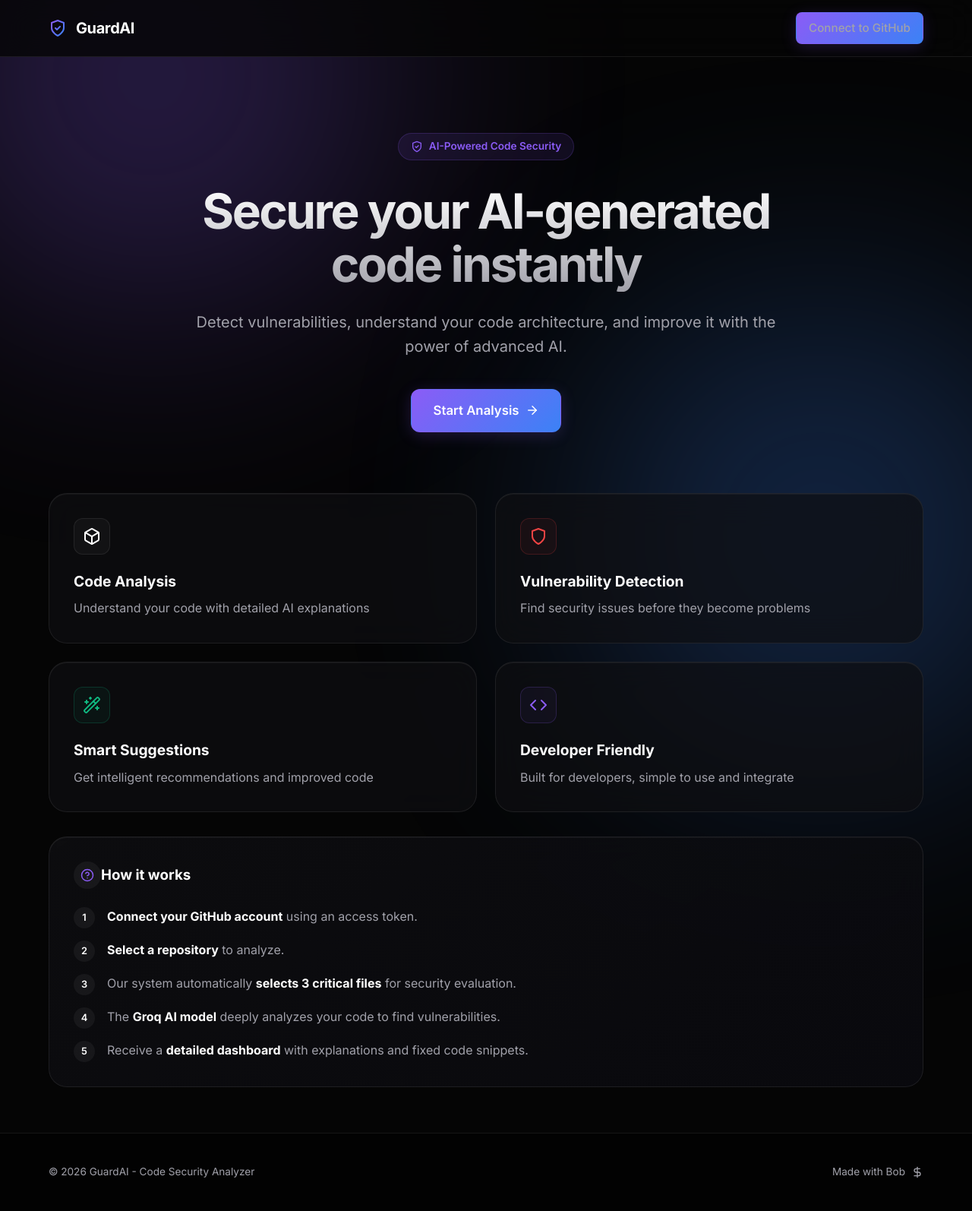
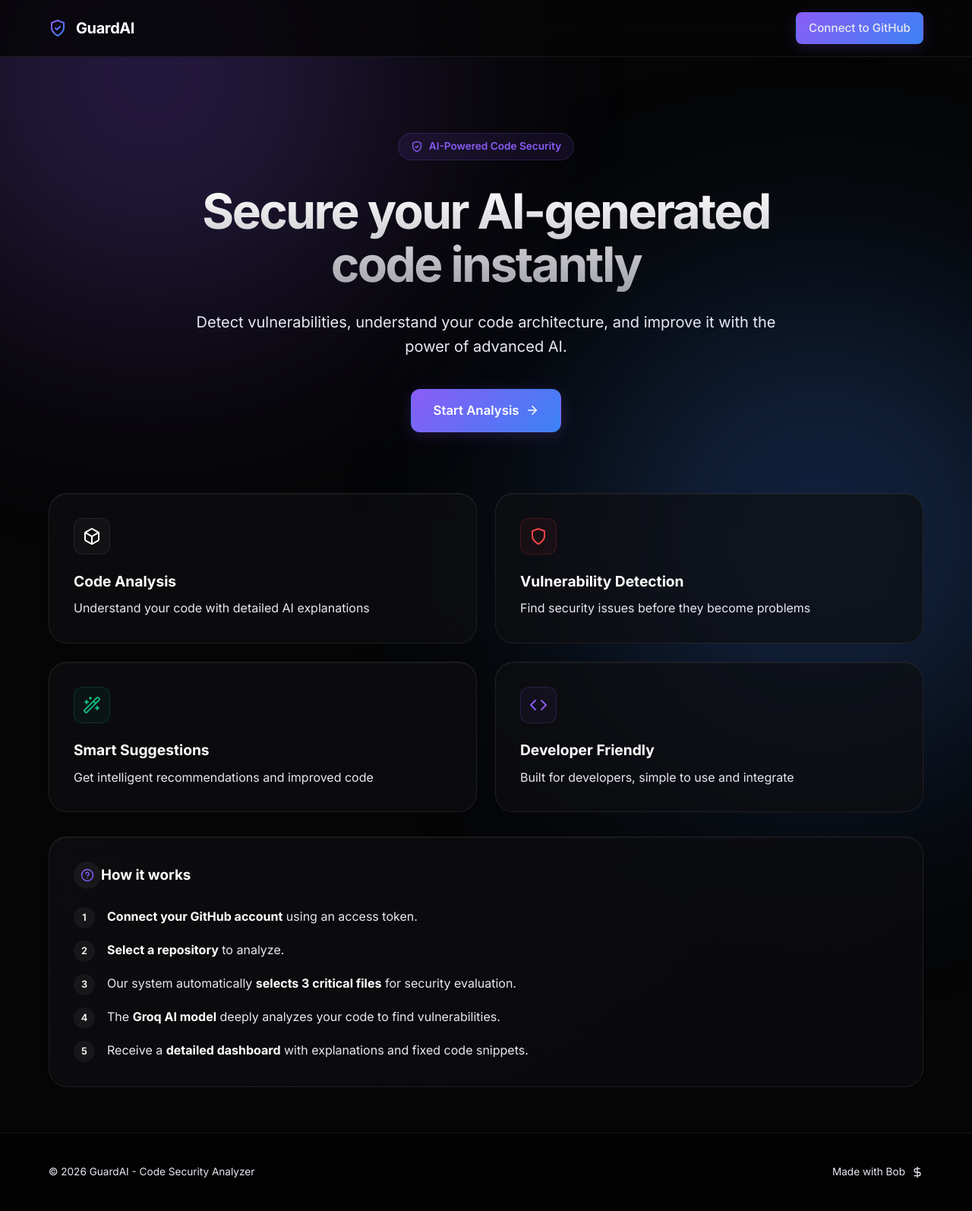
Before and after one commit to Le-seul-1/GuardAI, a Django app: page / in a window 1280 px wide. Shown: the whole page at 76% size. Run offline with Django 4.2, Linux system fonts and the light colour scheme.

Commit message:
finalisation de la version 1

```diff
--- a/static/css/style.css
+++ b/static/css/style.css
@@ -7,7 +7,7 @@
     --border-hover: rgba(255, 255, 255, 0.15);
 
     --text-primary: #ffffff;
-    --text-secondary: #a1a1aa;
+    --text-secondary: #e8e8f3;
 
     --accent-purple: #8b5cf6;
     --accent-blue: #3b82f6;
--- a/templates/base.html
+++ b/templates/base.html
@@ -6,6 +6,12 @@
     <meta name="viewport" content="width=device-width, initial-scale=1.0">
     <title>{% block title %}GuardAI - AI Code Security{% endblock %}</title>
 
+    <!-- Favicon -->
+    <link rel="icon" type="image/svg+xml" href="{% static 'favicon.svg' %}">
+    <link rel="alternate icon" href="{% static 'favicon.svg' %}">
+    <link rel="mask-icon" href="{% static 'favicon.svg' %}" color="#8b5cf6">
+
+    <!-- Stylesheets -->
     <link rel="stylesheet" href="{% static 'css/style.css' %}">
     {% block extra_css %}{% endblock %}
 </head>
```
Also changed, not shown: static/favicon.svg (added).
